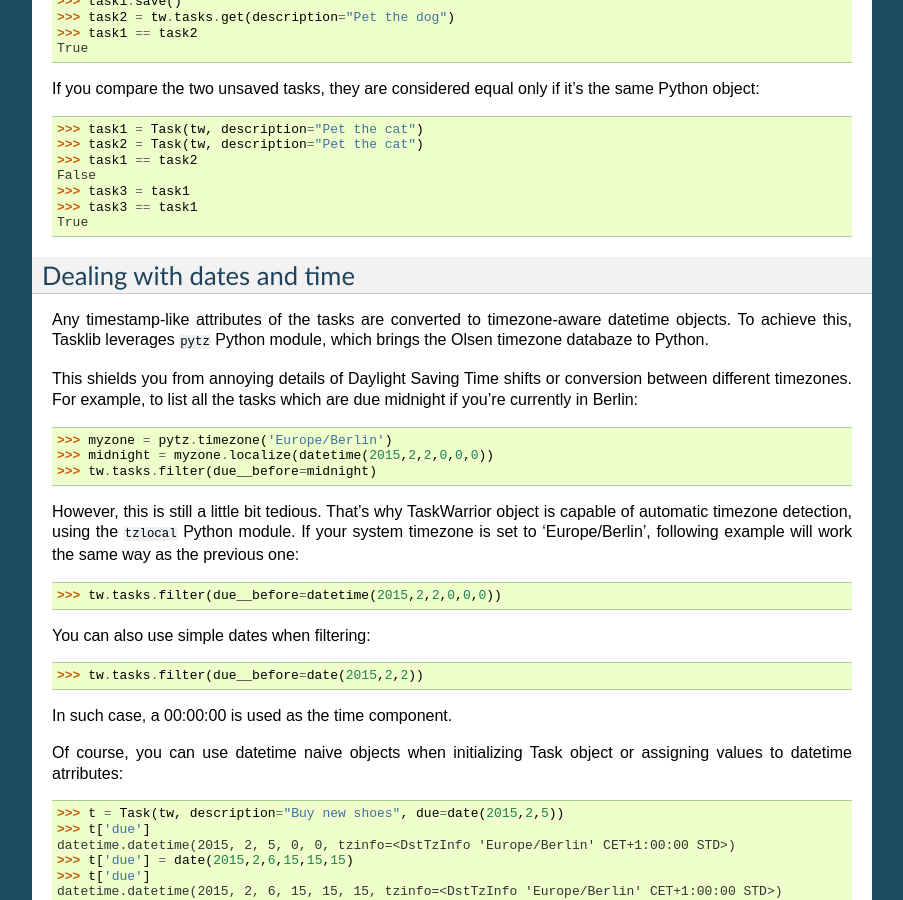
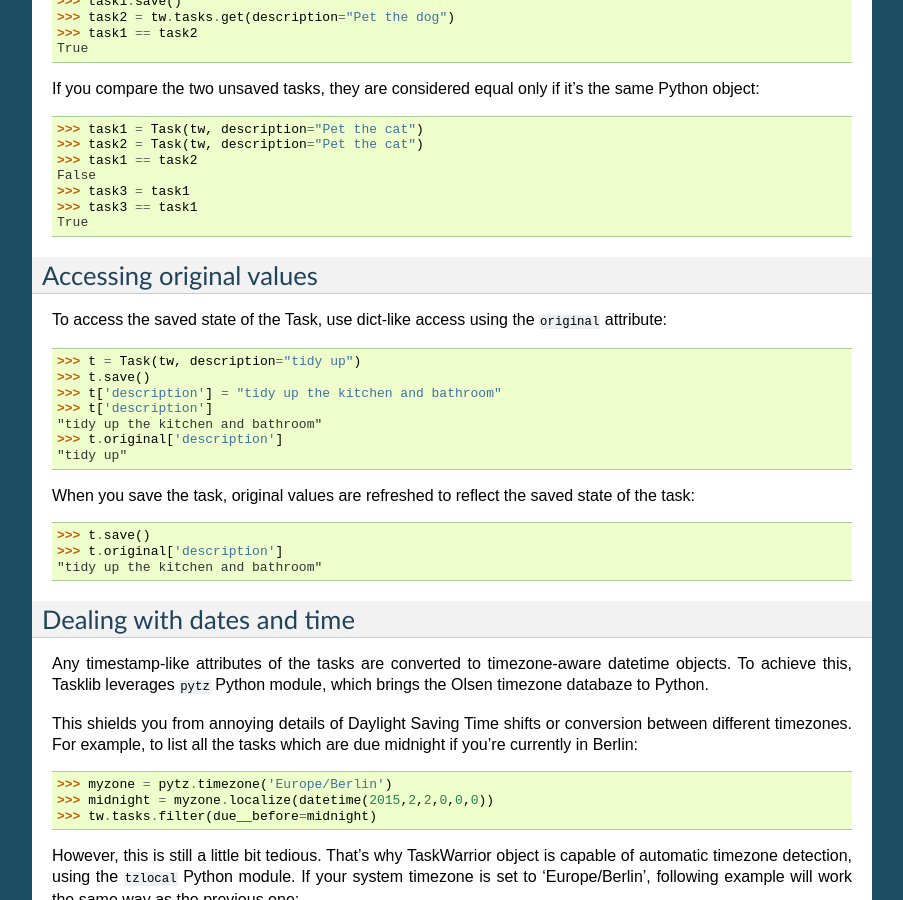
Before and after one commit to GothenburgBitFactory/tasklib, a Sphinx documentation site: the page built from docs/index.rst, in a window 1280 px wide and 900 px high, scrolled down 4195 px. Shown: the whole window, without its empty margins (198-1101 px from the left). Built offline with Sphinx 7.4.7, drawn with Linux system fonts in a browser that asks for light colours; some of the changed text lies outside the part shown.

Commit message:
Docs: Document the original attribute access to the task object

```diff
--- a/docs/index.rst
+++ b/docs/index.rst
@@ -239,6 +239,27 @@ same Python object::
     >>> task3 == task1
     True
 
+Accessing original values
+-------------------------
+
+To access the saved state of the Task, use dict-like access using the
+``original`` attribute:
+
+    >>> t = Task(tw, description="tidy up")
+    >>> t.save()
+    >>> t['description'] = "tidy up the kitchen and bathroom"
+    >>> t['description']
+    "tidy up the kitchen and bathroom"
+    >>> t.original['description']
+    "tidy up"
+
+When you save the task, original values are refreshed to reflect the
+saved state of the task:
+
+    >>> t.save()
+    >>> t.original['description']
+    "tidy up the kitchen and bathroom"
+
 Dealing with dates and time
 ---------------------------
 
@@ -424,6 +445,15 @@ Consenquently, you can create just one hook file for both ``on-add`` and
 This removes the need for maintaining two copies of the same code base and/or
 boilerplate code.
 
+In ``on-modify`` events, tasklib loads both the original version and the modified
+version of the task to the returned ``Task`` object. To access the original data
+(in read-only manner), use ``original`` dict-like attribute:
+
+    >>> t = Task.from_input()
+    >>> t['description']
+    "Modified description"
+    >>> t.original['description']
+    "Original description"
 
 Working with UDAs
 -----------------
```
